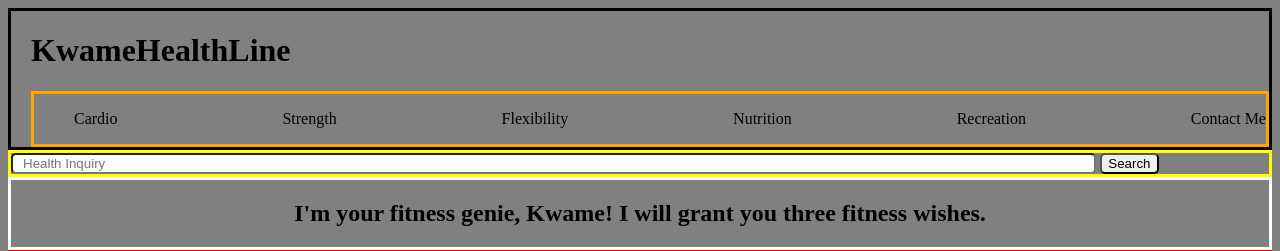
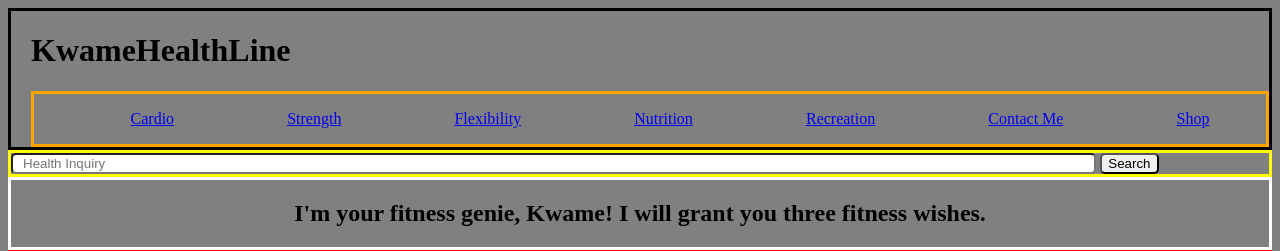
Before and after one commit to DiamondHands89/KwameLineFitness, a plain HTML site: page index.html in a window 1280 px wide. Shown: the top 251 px of the page. Drawn offline with Linux system fonts and the light colour scheme.

Commit message:
Contact page

```diff
--- a/index.css
+++ b/index.css
@@ -19,7 +19,7 @@ body{
     list-style-type: none;
     display: flex;
     flex-direction: row;
-    justify-content: space-between;
+    justify-content: space-around;
 }
 
 .navbar1{
--- a/index.html
+++ b/index.html
@@ -15,12 +15,13 @@
             <!--Info Tag Links-->
             <div class="menu">
                 <ul class="links">
-                    <li>Cardio</li>
-                    <li>Strength</li>
-                    <li>Flexibility</li>
-                    <li>Nutrition</li>
-                    <li>Recreation</li>
-                    <li>Contact Me</li>
+                    <li><a href="./PageFolder/cardio.html">Cardio</a></li>
+                    <li><a href="./PageFolder/strength.html">Strength</a></li>
+                    <li><a href="./PageFolder/flexibility.html">Flexibility</a></li>
+                    <li><a href="./PageFolder/nutrition.html">Nutrition</a></li>
+                    <li><a href="./PageFolder/recreation.html">Recreation</a></li>
+                    <li><a href="./PageFolder/contact.html">Contact Me</a></li>
+                    <li><a href="./PageFolder/shop.html">Shop</a></li>
                 </ul>
             </div>
         </div>
```
Also changed, not shown: PageFolder/contact.html (+31 -0 lines), PageFolder/shop.html (added).
